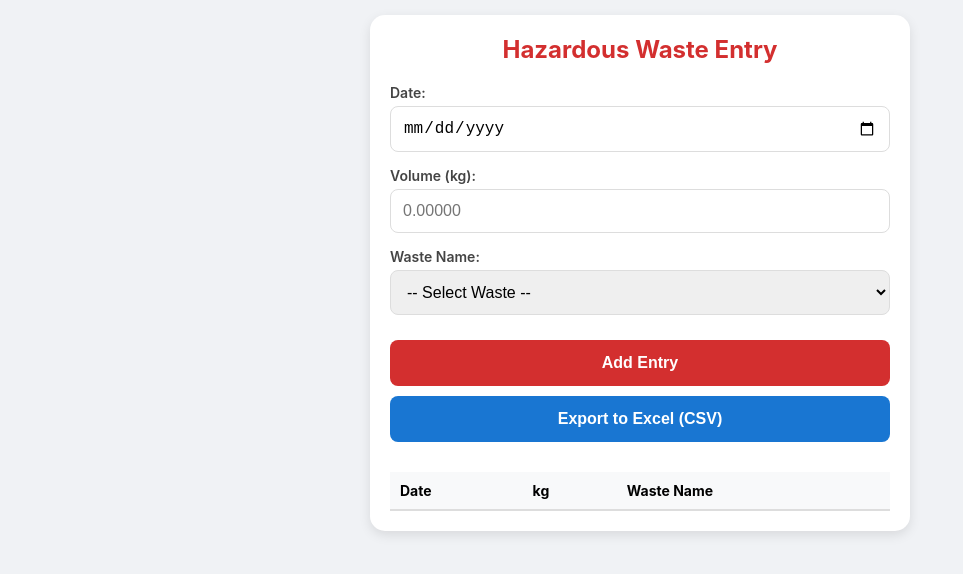
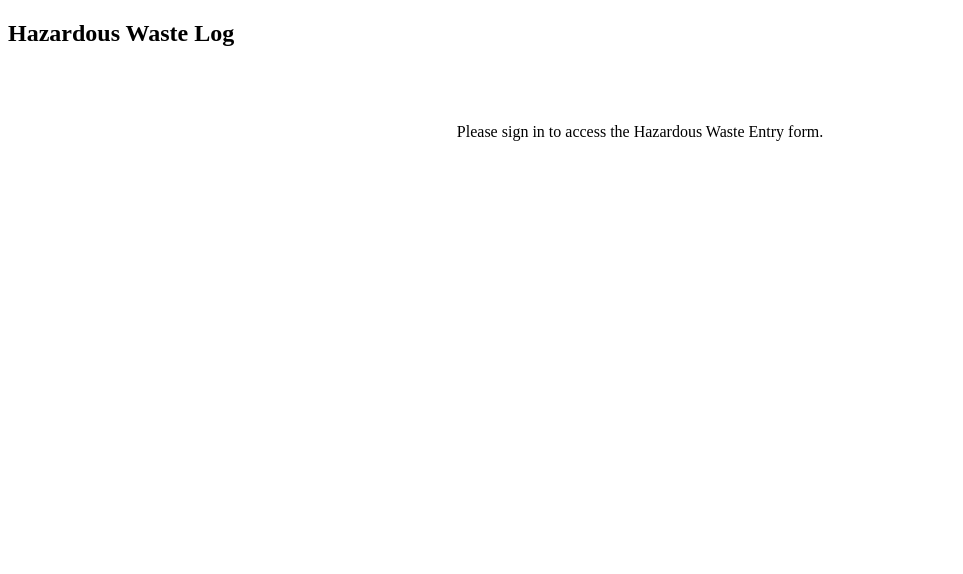
Before and after one commit to EMU-HDJV/waste-log, a plain HTML site: page index.html in a window 1280 px wide. Shown: the whole page, without its empty margins (0-963 px from the left). Drawn offline with Linux system fonts and the light colour scheme.

Commit message:
Update index.html

```diff
--- a/index.html
+++ b/index.html
@@ -1,112 +1,29 @@
 <!DOCTYPE html>
 <html lang="en">
 <head>
+  <script src="https://accounts.google.com/gsi/client" async defer></script>
   <meta charset="UTF-8">
   <meta name="viewport" content="width=device-width, initial-scale=1.0">
   <title>Hazardous Waste Log</title>
   <style>
-    /* Mobile-First Styling */
-    body {
-      font-family: -apple-system, BlinkMacSystemFont, "Segoe UI", Roboto, Helvetica, Arial, sans-serif;
-      background-color: #f0f2f5;
-      margin: 0;
-      padding: 15px;
-      display: flex;
-      justify-content: center;
-    }
-
-    .container {
-      width: 100%;
-      max-width: 500px;
-      background: white;
-      padding: 20px;
-      border-radius: 15px;
-      box-shadow: 0 4px 12px rgba(0,0,0,0.1);
-    }
-
-    h2 {
-      color: #d32f2f; /* Red for Hazardous Waste */
-      text-align: center;
-      margin-top: 0;
-    }
-
-    label {
-      display: block;
-      margin-top: 15px;
-      font-weight: 600;
-      color: #444;
-      font-size: 14px;
-    }
-
-    input, select {
-      width: 100%;
-      padding: 12px;
-      margin-top: 5px;
-      border: 1px solid #ddd;
-      border-radius: 8px;
-      box-sizing: border-box;
-      font-size: 16px; /* Prevents auto-zoom on mobile */
-    }
-
-    .button-group {
-      margin-top: 25px;
-      display: flex;
-      flex-direction: column;
-      gap: 10px;
-    }
-
-    button {
-      width: 100%;
-      padding: 14px;
-      border: none;
-      border-radius: 8px;
-      font-size: 16px;
-      font-weight: bold;
-      cursor: pointer;
-      transition: opacity 0.2s;
-    }
-
-    .btn-add { background-color: #d32f2f; color: white; }
-    .btn-export { background-color: #1976d2; color: white; }
-    button:active { opacity: 0.8; }
-
-    /* Modern Table Styling */
-    .table-wrapper {
-      margin-top: 30px;
-      overflow-x: auto;
-    }
-
-    table {
-      width: 100%;
-      border-collapse: collapse;
-      font-size: 14px;
-    }
-
-    th {
-      background-color: #f8f9fa;
-      text-align: left;
-      padding: 10px;
-      border-bottom: 2px solid #ddd;
-    }
-
-    td {
-      padding: 10px;
-      border-bottom: 1px solid #eee;
-    }
-
-    /* Feedback message */
-    #status {
-      text-align: center;
-      font-size: 12px;
-      margin-top: 10px;
-      color: #666;
-    }
+    /* ... (Your existing CSS remains exactly the same) ... */
+    #login-section { text-align: center; padding: 40px 10px; }
+    #form-section { display: none; }
+    .user-info { font-size: 12px; color: #666; text-align: right; margin-bottom: 10px; }
   </style>
 </head>
 <body>
 
 <div class="container">
-  <h2>Hazardous Waste Entry</h2>
+  <h2>Hazardous Waste Log</h2>
+
+  <div id="login-section">
+    <p>Please sign in to access the Hazardous Waste Entry form.</p>
+    <div style="display: flex; justify-content: center;" id="buttonDiv"></div>
+  </div>
+
+  <div id="form-section">
+    <p id="user-display" class="user-info"></p>
 
     <label for="date">Date:</label>
     <input type="date" id="date">
@@ -147,6 +64,7 @@
       </table>
     </div>
   </div>
+</div>
 
 <script src="script.js"></script>
 </body>
```
Lines whose indentation alone changed are shown as unchanged.
